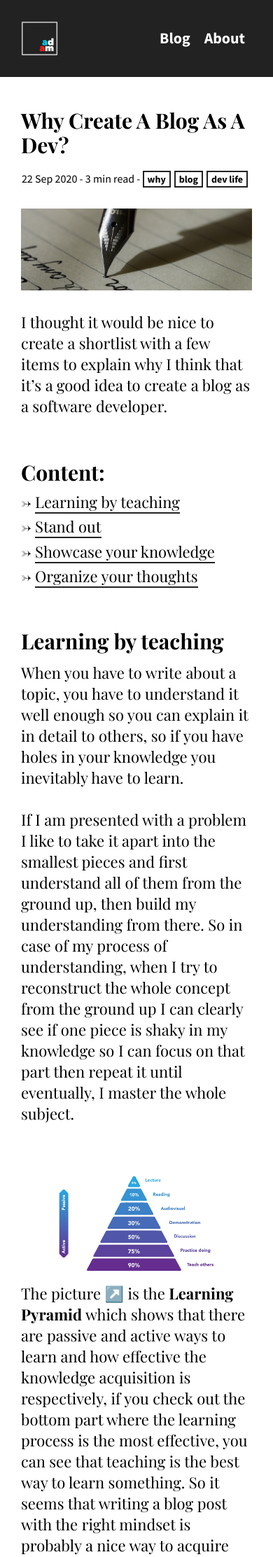
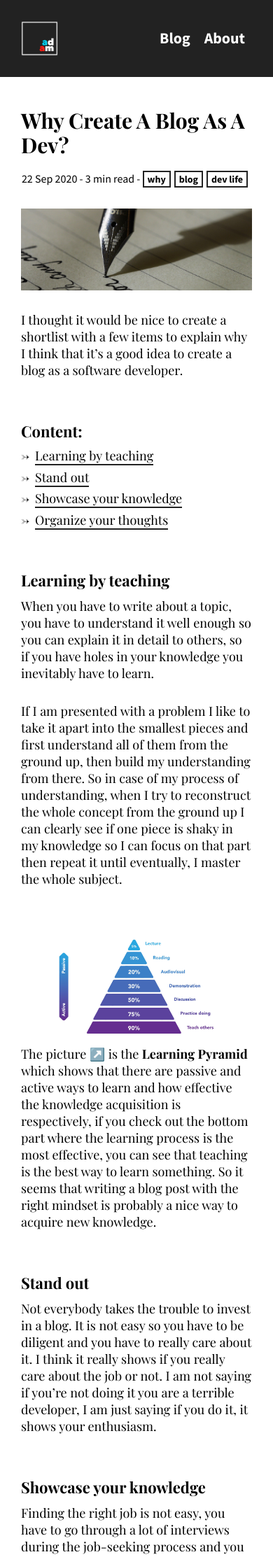
Before and after one commit to AdamGonda/adamgonda.com, a Jekyll site: the page built from _posts/2020-09-22-Why-create-a-blog-as-a-dev?.md, in a window 390 px wide. Shown: the top 2225 px of the page at 70% size. Built offline with Jekyll 4.4.1, drawn with Linux system fonts in a browser that asks for light colours.

Commit message:
fix font-size on mobile

```diff
--- a/assets/css/main.css
+++ b/assets/css/main.css
@@ -201,12 +201,18 @@ footer a {
 @media only screen and (max-width: 680px) {
   .post main h1 {
     margin-top: 60px;
+    font-size: 22px;
   }
 }
 .post main p {
   margin-bottom: 30px;
   font-size: 22px;
   line-height: initial;
+}
+@media only screen and (max-width: 680px) {
+  .post main p {
+    font-size: 18px;
+  }
 }
 .post main img {
   width: 100%;
@@ -256,6 +262,11 @@ footer a {
   margin-top: 10px;
   font-size: 22px;
 }
+@media only screen and (max-width: 680px) {
+  .post-content-list li {
+    font-size: 18px;
+  }
+}
 .post-content-list li:before {
   position: absolute;
   content: "->";
--- a/assets/sass/post-content-list.sass
+++ b/assets/sass/post-content-list.sass
@@ -7,6 +7,9 @@
     position: relative
     margin-top: $spacing-xs
     font-size: $fontSizes-l
+
+    @media only screen and (max-width: $breakPoints-s)
+      font-size: $fontSizes-m
 
 
   li:before
--- a/assets/sass/post.sass
+++ b/assets/sass/post.sass
@@ -44,11 +44,15 @@
 
       @media only screen and (max-width: $breakPoints-s)
         margin-top: $spacing-m
+        font-size: $fontSizes-l
 
     p
       margin-bottom: $spacing-s
       font-size: $fontSizes-l
       line-height: initial
+
+      @media only screen and (max-width: $breakPoints-s)
+        font-size: $fontSizes-m
 
     img
       width: 100%
```
Also changed, not shown: 1 other file.
